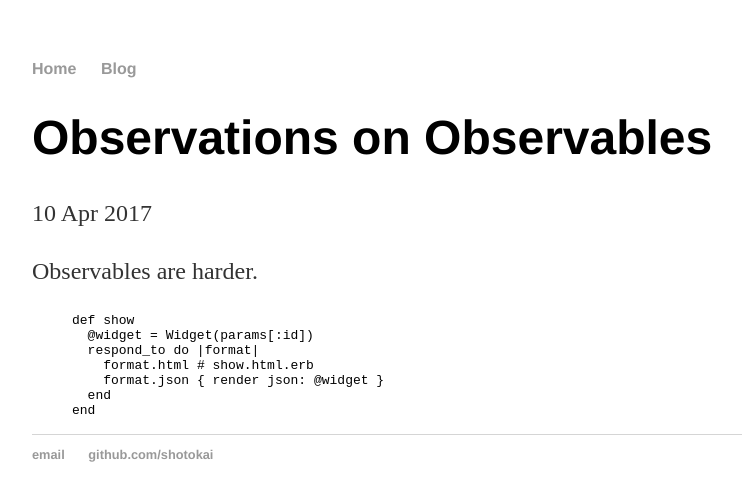
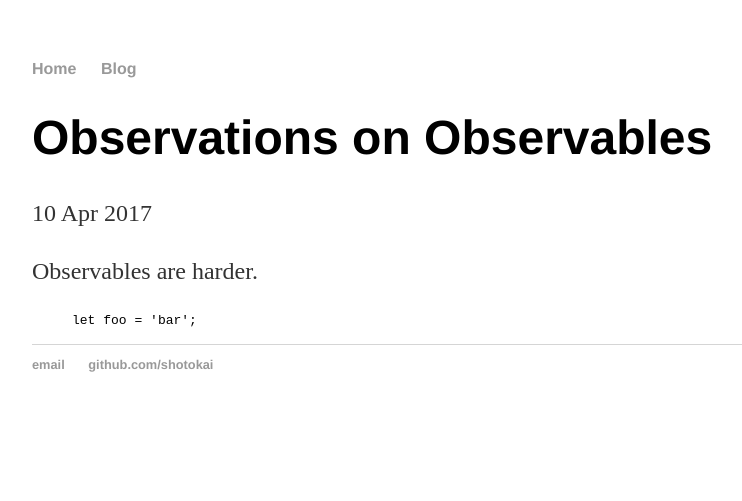
Before and after one commit to shotokai/shotokai.github.io, a Jekyll site: the page built from _posts/2017-04-10-observations-on-observables.md, in a window 1280 px wide. Shown: the top 501 px of the page, without its empty margins (160-902 px from the left). Built offline with Jekyll 4.4.1, drawn with Linux system fonts in a browser that asks for light colours.

Commit message:
Update 2017-04-10-observations-on-observables.md

```diff
--- a/_posts/2017-04-10-observations-on-observables.md
+++ b/_posts/2017-04-10-observations-on-observables.md
@@ -6,12 +6,6 @@
 
 Observables are harder.
 
-{% highlight ruby %}
-def show
-  @widget = Widget(params[:id])
-  respond_to do |format|
-    format.html # show.html.erb
-    format.json { render json: @widget }
-  end
-end
+{% highlight javascript %}
+let foo = 'bar';
 {% endhighlight %}
```
